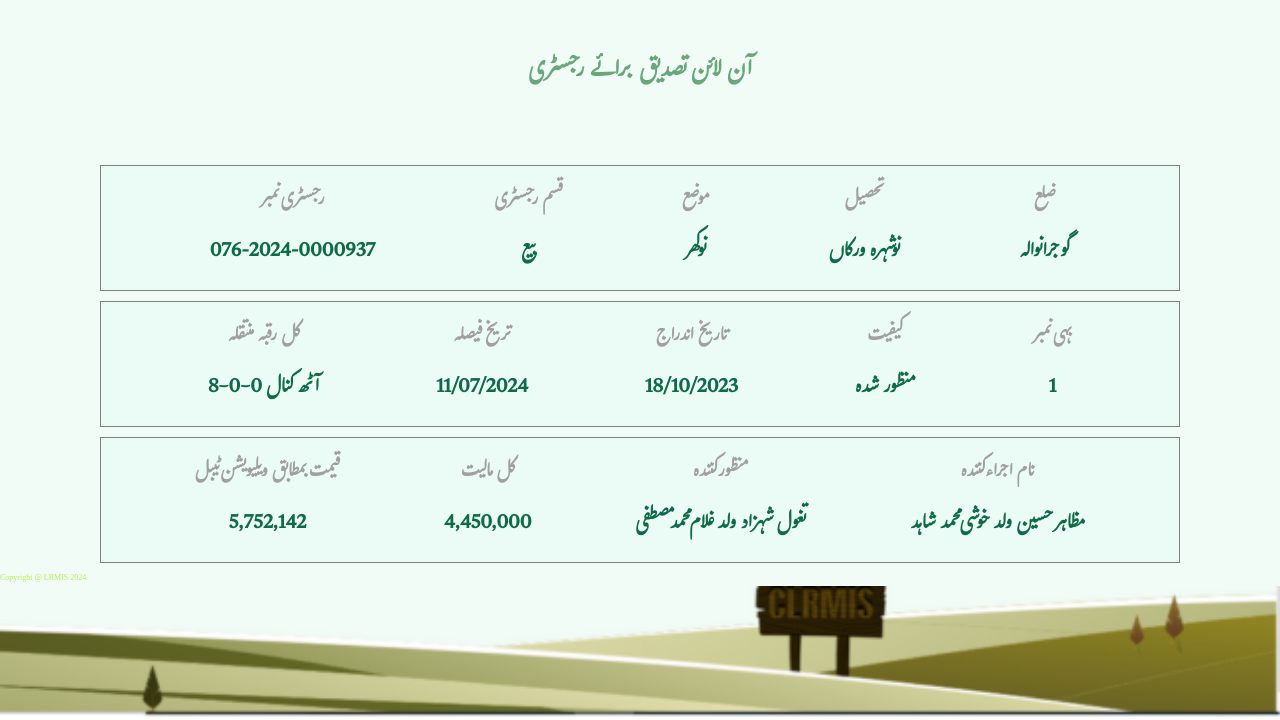
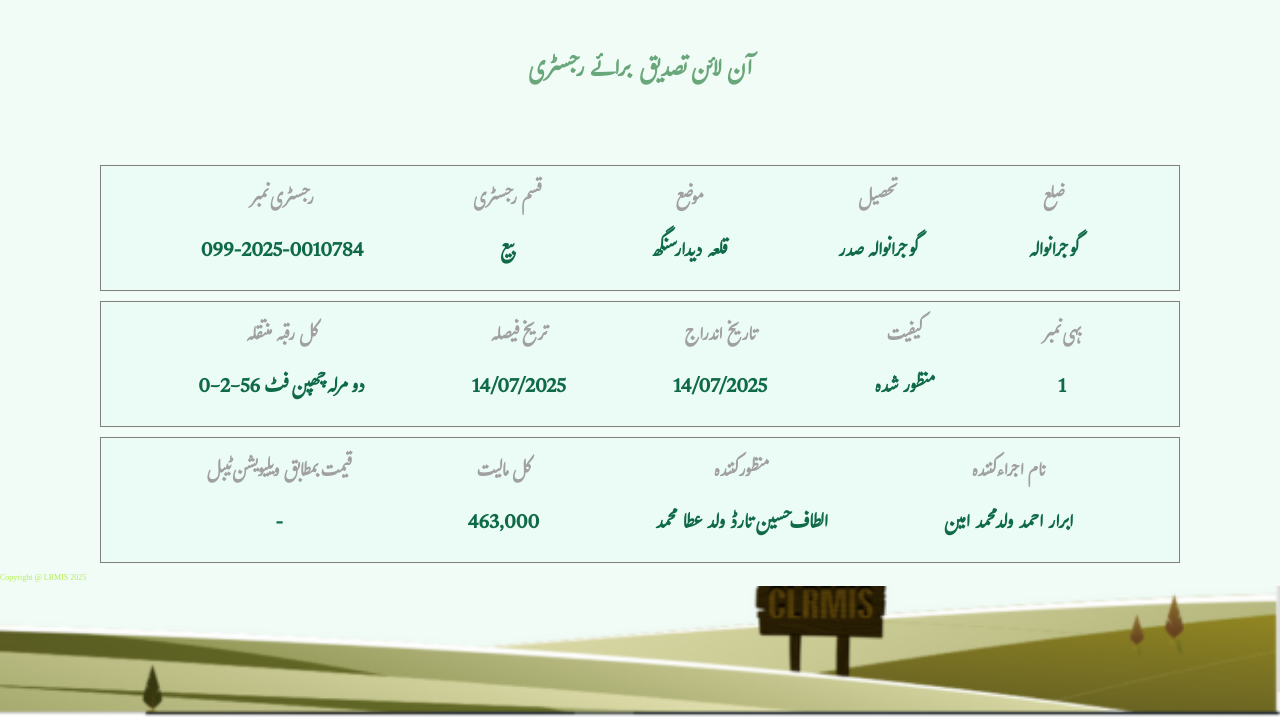
Before and after one commit to punjabzameen/Usman8, a plain HTML site: page index.html in a window 1280 px wide. Shown: the part 80-800 px from the top of the page. Drawn offline with Linux system fonts and the light colour scheme.

Commit message:
Update index.html

```diff
--- a/index.html
+++ b/index.html
@@ -32,7 +32,7 @@
             <div class="item text1">
                 <h3>رجسٹری نمبر
                 </h3>
-                <p>076-2024-0000937
+                <p>099-2025-0010784
                 </p>
             </div>
             <div class="item text2"><h3>قسم رجسٹری
@@ -42,13 +42,13 @@
             <div class="item text3">
                 <h3>موضع
                 </h3>
-                <p>نوکھر
+                <p>قلعہ دیدار سنگھ
                 </p>
             </div>
             <div class="item text4">
                 <h3>تحصیل
                 </h3>
-                <p>نوشہرہ ورکاں
+                <p>گوجرانوالہ صدر
                 </p>
             </div>
             <div class="item text5">
@@ -63,18 +63,18 @@
             <div class="item text1">
                 <h3>کل رقبہ منتقلہ
                 </h3>
-                <p>8-0-0 آٹھ کنال
+                <p>0-2-56 دو مرلہ چھپن فٹ
                 </p>
             </div>
             <div class="item text2"><h3>تریخ فیصلہ
 
             </h3>
-            <p>11/07/2024
+            <p>14/07/2025
             </p></div>
             <div class="item text3">
                 <h3>تاریخ اندراج
                 </h3>
-                <p>18/10/2023
+                <p>14/07/2025
                 </p>
             </div>
             <div class="item text4">
@@ -95,23 +95,23 @@
             <div class="item text1">
                 <h3>قیمت بمطابق ویلیویشن ٹیبل
                 </h3>
-                <p>5,752,142
+                <p>-
                 </p>
             </div>
             <div class="item text2"><h3>کل مالیت
             </h3>
-            <p>4,450,000
+            <p>463,000
             </p></div>
             <div class="item text3">
                 <h3>منظور کنندہ
                 </h3>
-                <p>تغول شہزاد ولد غلام محمد مصطفی
+                <p>الطاف حسین تارڈ ولد عطا محمد
                 </p>
             </div>
             <div class="item text4">
                 <h3>نام اجراء کنندہ
                 </h3>
-                <p>مظاہر حسین ولد خوشی محمد شاہد
+                <p>ابرار احمد ولد محمد امین
                 </p>
             </div>
 
@@ -120,7 +120,7 @@
     </section>
     <!-- ----------------- Inage section------------------ -->
      <div class="bottom_img">
-        Copyright @ LRMIS 2024
+        Copyright @ LRMIS 2025
 
      </div>
      <!-- <div class="main">
```
